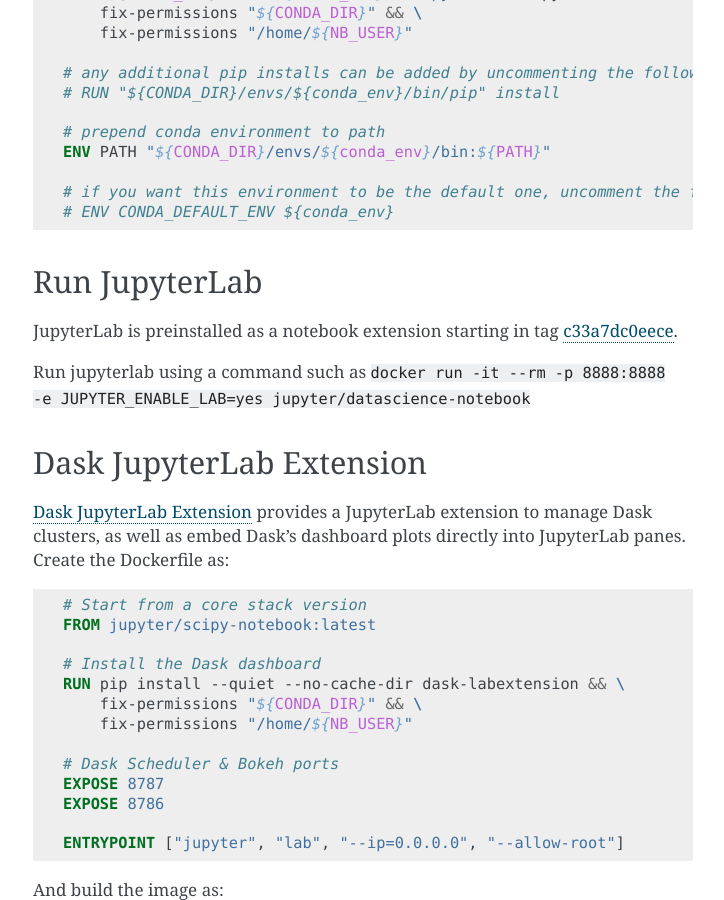
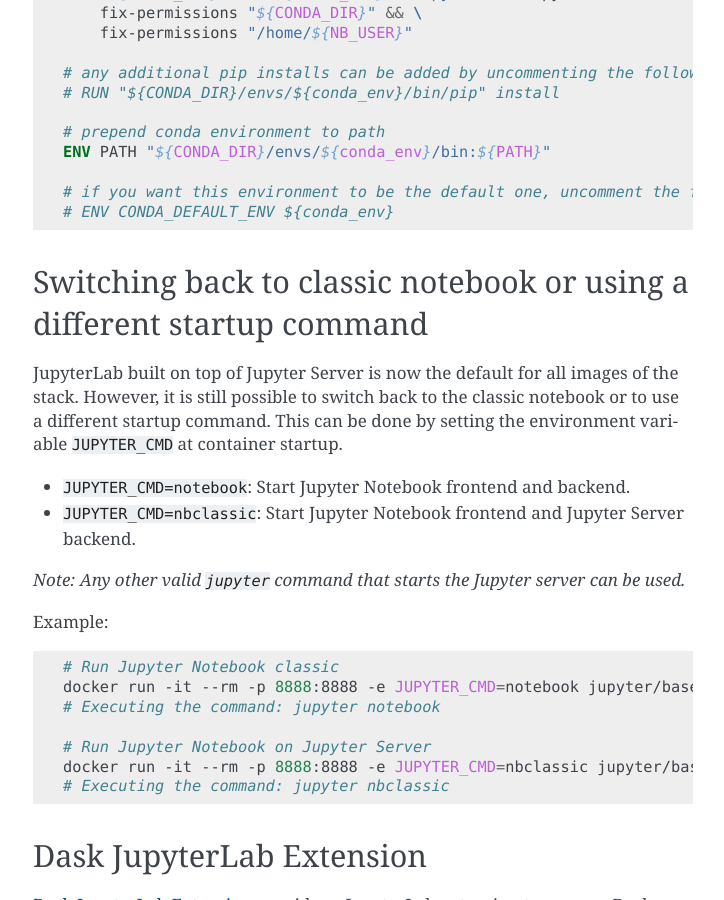
Before and after one commit to jupyter/docker-stacks, a Sphinx documentation site: the page built from docs/using/recipes.md, in a window 1280 px wide and 900 px high, scrolled down 2859 px. Shown: the whole window, without its empty margins (387-1111 px from the left). Built offline with Sphinx 7.4.7, drawn with Linux system fonts in a browser that asks for light colours; some of the changed text lies outside the part shown.

Commit message:
Update documentation

````diff
--- a/docs/index.rst
+++ b/docs/index.rst
@@ -42,7 +42,7 @@
 where ``hostname`` is the name of the computer running docker and ``token`` is the secret token printed in the console.
 Docker destroys the container after notebook server exit, but any files written to ``~/work`` in the container remain intact on the host.::
 
-    docker run --rm -p 10000:8888 -e JUPYTER_ENABLE_LAB=yes -v "${PWD}":/home/jovyan/work jupyter/datascience-notebook:33add21fab64
+    docker run --rm -p 10000:8888 -v "${PWD}":/home/jovyan/work jupyter/datascience-notebook:33add21fab64
 
 CPU Architectures
 -----------------
--- a/docs/using/recipes.md
+++ b/docs/using/recipes.md
@@ -137,13 +137,28 @@
 # ENV CONDA_DEFAULT_ENV ${conda_env}
 ```
 
-## Run JupyterLab
+## Switching back to classic notebook or using a different startup command
 
-JupyterLab is preinstalled as a notebook extension starting in tag
-[c33a7dc0eece](https://github.com/jupyter/docker-stacks/pull/355).
+JupyterLab built on top of Jupyter Server is now the default for all images of the stack.
+However, it is still possible to switch back to the classic notebook or to use a different startup command.
+This can be done by setting the environment variable `JUPYTER_CMD` at container startup.
 
-Run jupyterlab using a command such as
-`docker run -it --rm -p 8888:8888 -e JUPYTER_ENABLE_LAB=yes jupyter/datascience-notebook`
+- `JUPYTER_CMD=notebook`: Start Jupyter Notebook frontend and backend.
+- `JUPYTER_CMD=nbclassic`: Start Jupyter Notebook frontend and Jupyter Server backend.
+
+_Note: Any other valid `jupyter` command that starts the Jupyter server can be used._
+
+Example:
+
+```bash
+# Run Jupyter Notebook classic
+docker run -it --rm -p 8888:8888 -e JUPYTER_CMD=notebook jupyter/base-notebook
+# Executing the command: jupyter notebook
+
+# Run Jupyter Notebook on Jupyter Server
+docker run -it --rm -p 8888:8888 -e JUPYTER_CMD=nbclassic jupyter/base-notebook
+# Executing the command: jupyter nbclassic
+```
 
 ## Dask JupyterLab Extension
 
````
Also changed, not shown: README.md (+5 -6 lines), docs/using/common.md (+1 -1 lines), examples/openshift/README.md.
